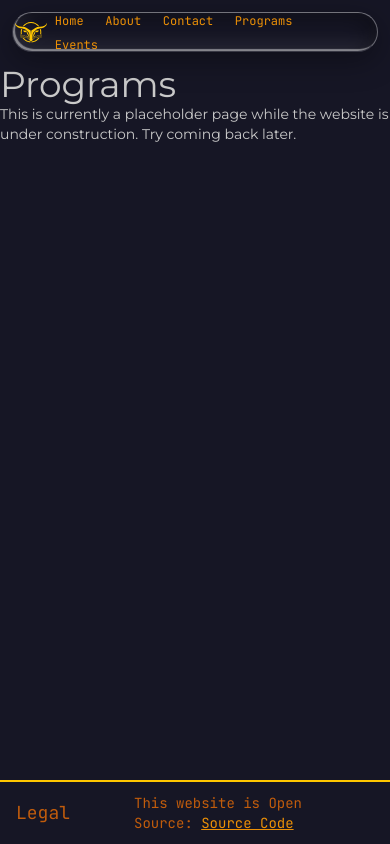
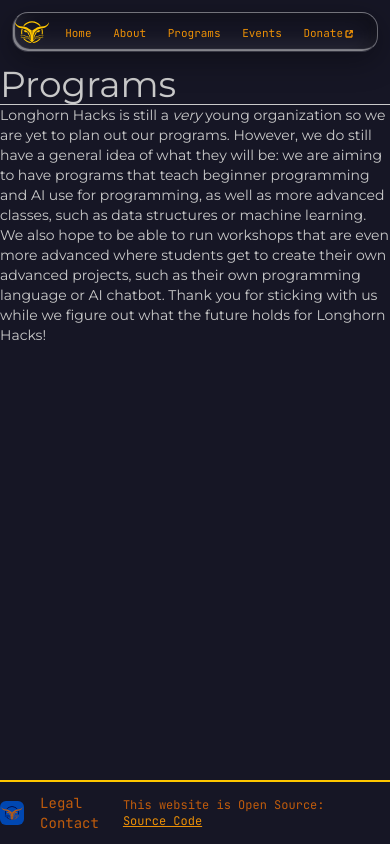
Before and after one commit to LonghornHacks/website, a SvelteKit app: page /programs in a window 390 px wide. Built offline with nearby package versions, Linux system fonts and the light colour scheme.

Commit message:
new styling and added donate button in navbar

```diff
--- a/src/routes/+layout.svelte
+++ b/src/routes/+layout.svelte
@@ -3,6 +3,7 @@
 	import favicon from '$lib/assets/favicon.svg';
     import logo_blue_bg from '$lib/assets/logo-blue-bg.svg';
     import logo_blazing_orange from '$lib/assets/logo-blazing-orange.svg';
+    import extern_link from '$lib/assets/external-link-bright-orange.svg';
 
 	let { children } = $props();
 </script>
@@ -14,12 +15,14 @@
     <div class="mx-0 inline-block">
         <a href="/" class="align-top"><img class="md:h-14.5 h-9.5" src={logo_blazing_orange} alt="Logo"></a>
     </div>
-    <div class="ml-auto mx-8 align-middle justify-right">
-        <a href="/" class="md:mx-4 mx-1.5 no-underline md:text-xl text-xs">Home</a>
-        <a href="/about" class="md:mx-4 mx-1.5 no-underline md:text-xl text-xs">About</a>
-        <a href="/contact" class="md:mx-4 mx-1.5 no-underline md:text-xl text-xs">Contact</a>
-        <a href="/programs" class="md:mx-4 mx-1.5 no-underline md:text-xl text-xs">Programs</a>
-        <a href="/events" class="md:mx-4 mx-1.5 no-underline md:text-xl text-xs">Events</a>
+    <div class="ml-auto w-fit md:mr-8 mr-4 align-middle justify-right">
+        <a href="/" class="md:mx-4 mx-1.5 no-underline md:text-xl text-[11px]">Home</a>
+        <a href="/about" class="md:mx-4 mx-1.5 no-underline md:text-xl text-[11px]">About</a>
+        <a href="/programs" class="md:mx-4 mx-1.5 no-underline md:text-xl text-[11px]">Programs</a>
+        <a href="/events" class="md:mx-4 mx-1.5 no-underline md:text-xl text-[11px]">Events</a>
+        <a href="" class="md:mx-4 mx-1.5 no-underline md:text-xl text-[11px]" target="_blank" rel="noopener noreferrer">
+            Donate<img src={extern_link} alt="External Link" class="external-link-icon"/>
+        </a>
     </div>
 </nav>
 <div class="md:pt-21 pt-16 flex flex-col grow overscroll-none">
@@ -31,9 +34,12 @@
     border-blazing-orange bottom-0 w-screen h-16 items-center">
         <div class="flex grow items-center justify-items-start justify-start">
             <a href="/" class=""><img class="h-12.5" src={logo_blue_bg} alt="Logo"></a>
-            <a href="/legal" class="mx-4 no-underline text-lg align-middle font-mono">Legal</a>
+            <div class="flex md:flex-row flex-col">
+                <a href="/legal" class="mx-4 no-underline md:text-lg text-sm align-middle font-mono">Legal</a>
+                <a href="/contact" class="mx-4 no-underline md:text-lg text-sm align-middle font-mono">Contact</a>
+            </div>
         </div>
-        <p class="mx-12 text-sm align-middle font-mono">
+        <p class="md:mx-12 mx-8 md:ml-12 ml-2 md:text-sm text-xs align-middle font-mono">
             This website is Open Source:
             <a href="https://github.com/longhornhacks/website" target="_blank" rel="noopener noreferrer">Source Code</a>
         </p>
--- a/src/routes/about/+page.svelte
+++ b/src/routes/about/+page.svelte
@@ -1,8 +1,7 @@
 <svelte:head><title>Longhorn Hacks - About</title></svelte:head>
 
 <p class="text-4xl">About</p>
-<br>
-<p class="text-2xl">Our Mission:</p>
+<hr>
 <p class="text-sm">
     Longhorn Hacks is a registered 501(c)(3) nonprofit organization dedicated to expanding access to technology
     education and creating opportunities for underserved communities. Through corporate sponsorships and fundraising
--- a/src/routes/contact/+page.svelte
+++ b/src/routes/contact/+page.svelte
@@ -2,5 +2,5 @@
 
 <p class="text-4xl">Contact</p>
 <p class="text-sm">
-    We don't have a contact email right now. Please come back later!
+    Questions? Contact us at <a href="mailto:contact@longhornhacks.org">contact@longhornhacks.org</a>
 </p>
--- a/src/routes/layout.css
+++ b/src/routes/layout.css
@@ -13,11 +13,22 @@
     --font-mono: 'JetBrains Mono', monospace;
 }
 
+.external-link-icon {
+    display: inline-block;
+    height: 12px;
+    width: 12px;
+
+    @media (width >= 48rem) {
+        height: 22px;
+        width: 22px;
+    }
+}
+
 .glass-nav {
     @apply backdrop-blur-xs;
     width: calc(100vw - 24px);
     /* Big, evenly rounded corners so it reads as a rounded glass box */
-    border-radius: 22px;
+    @apply md:rounded-[22px] rounded-2xl;
     /* Border brightest at the top-right where the light hits, darker on the opposite edges */
     border: 1px solid rgba(255, 255, 255, 0.15);
     border-top-color: rgba(255, 255, 255, 0.4);
--- a/src/routes/programs/+page.svelte
+++ b/src/routes/programs/+page.svelte
@@ -1,6 +1,12 @@
 <svelte:head><title>Longhorn Hacks - Programs</title></svelte:head>
 
 <p class="text-4xl">Programs</p>
+<hr>
 <p class="text-sm">
-    This is currently a placeholder page while the website is under construction. Try coming back later.
+    Longhorn Hacks is still a <i>very</i> young organization so we are yet to plan out our programs. However, we do
+    still have a general idea of what they will be: we are aiming to have programs that teach beginner programming and
+    AI use for programming, as well as more advanced classes, such as data structures or machine learning. We also hope
+    to be able to run workshops that are even more advanced where students get to create their own advanced projects,
+    such as their own programming language or AI chatbot. Thank you for sticking with us while we figure out what the
+    future holds for Longhorn Hacks!
 </p>
```
Also changed, not shown: src/lib/assets/external-link-bright-orange.svg (added).
